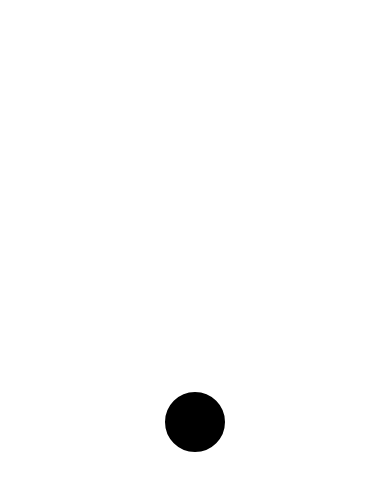
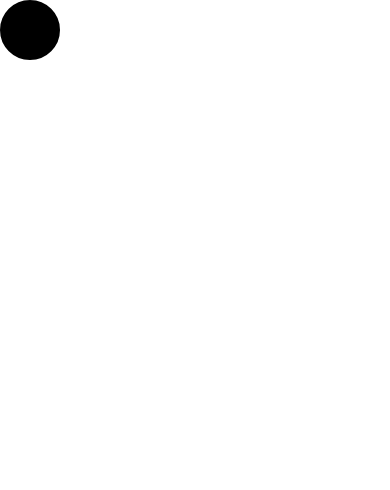
Before and after one commit to maumercado/swipe-react-native, a React Native app: screen / in a window 390 px wide. Shown: the top 490 px of the page. Built offline with nearby package versions, Linux system fonts and the light colour scheme.

Commit message:
Add animation to Ball with Animated Views

```diff
--- a/App.js
+++ b/App.js
@@ -15,8 +15,6 @@ export default class App extends React.Component {
 const styles = StyleSheet.create({
     container: {
         flex: 1,
-        backgroundColor: "#fff",
-        alignItems: "center",
-        justifyContent: "center"
+        backgroundColor: "#fff"
     }
 });
--- a/src/Ball.js
+++ b/src/Ball.js
@@ -1,9 +1,20 @@
 import React, { Component } from "react";
-import { View } from "react-native";
+import { View, Animated } from "react-native";
 
 class Ball extends Component {
+    componentWillMount() {
+        this.position = new Animated.ValueXY(0, 0);
+        Animated.spring(this.position, {
+            toValue: { x: 200, y: 500 }
+        }).start();
+    }
+
     render() {
-        return <View style={styles.ball} />;
+        return (
+            <Animated.View>
+                <View style={styles.ball} />
+            </Animated.View>
+        );
     }
 }
 
```
